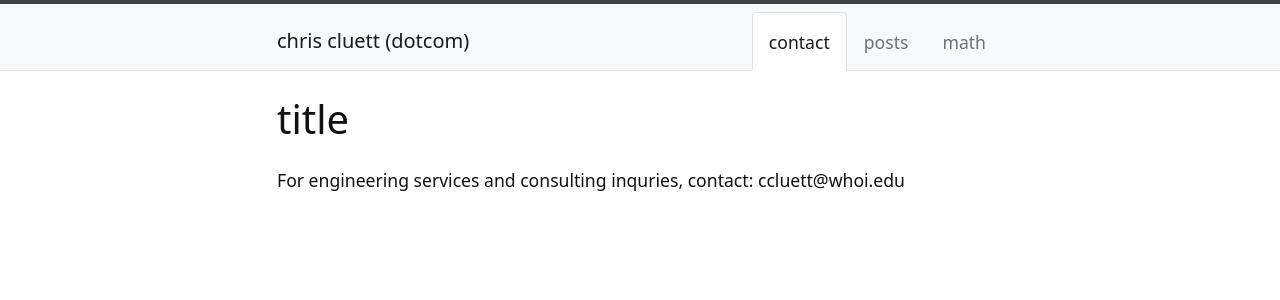
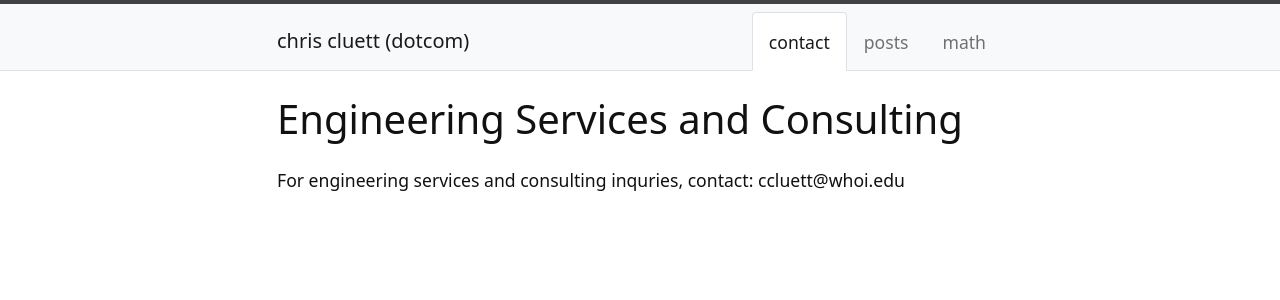
Before and after one commit to ccluett/website, a Jekyll site: the page built from content/0-contact.md, in a window 1280 px wide. Shown: the top 300 px of the page. Built offline with Jekyll 4.4.1, drawn with Linux system fonts in a browser that asks for light colours.

Commit message:
Update 0-contact.md

```diff
--- a/content/0-contact.md
+++ b/content/0-contact.md
@@ -1,7 +1,6 @@
 ---
-title: title
+title: Engineering Services and Consulting
 nav: contact
-topics:
 ---
 
 For engineering services and consulting inquries, contact: ccluett@whoi.edu
```
